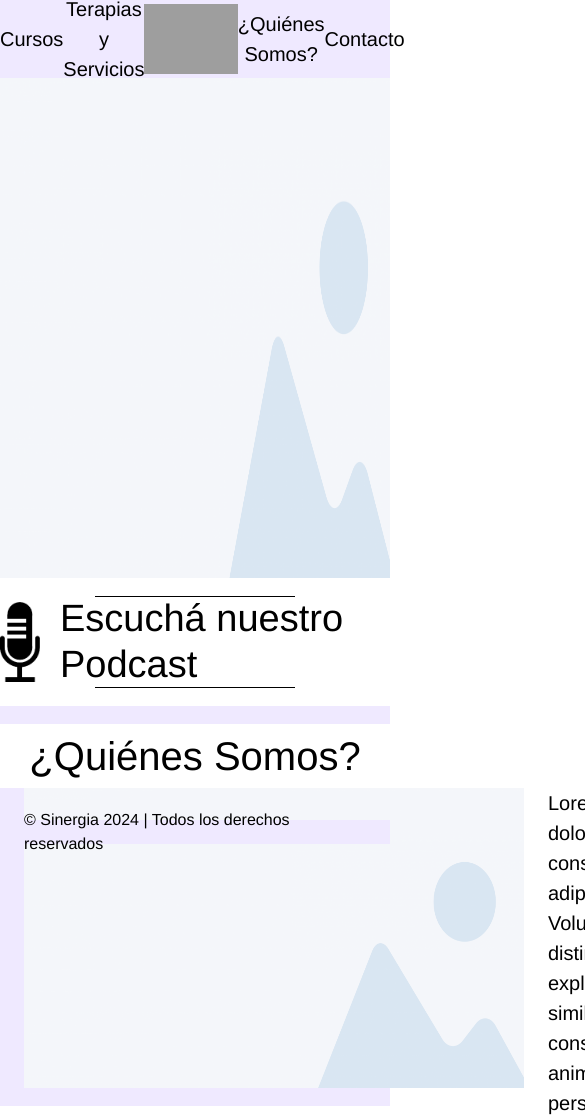
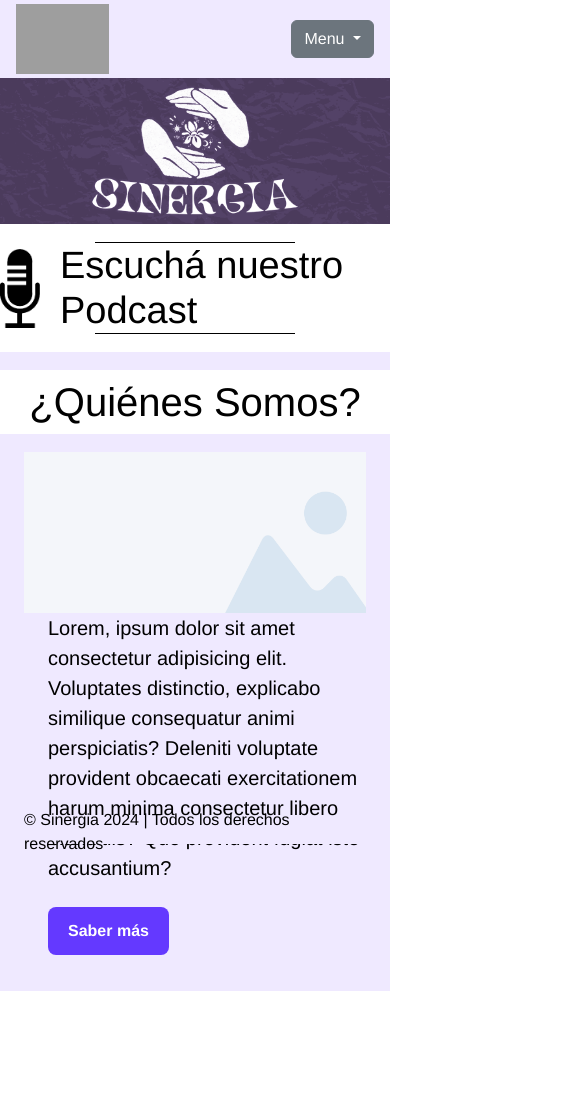
Before and after one commit to gabrielAndreC/sinergia-web, a plain HTML site: page index.html in a window 390 px wide. Shown: the top 1115 px of the page, 585 px wide, since content can reach past the window. After the commit the page ends 991 px from the top, so only its background shows below. Drawn offline with nearby package versions, Linux system fonts and the light colour scheme; grey boxes are pictures that could not be loaded.

Commit message:
Comencé a adaptar la pagina a mobile desde la pagina inicio

```diff
--- a/index.html
+++ b/index.html
@@ -30,11 +30,54 @@
                     <li class="nav__item"><a href="./pages/quienes.html">¿Quiénes Somos?</a></li>
                     <li class="nav__item"><a href="./pages/contacto.html">Contacto</a></li>
                 </ul>
+                <div class="nav__listMobile">
+                    <div class="nav__listMobile__logo">
+                        <a href="index.html">
+                            <img src="./resources/img_logo.png" alt="logo de sinergia">
+                        </a>
+                    </div>
+
+                    <div class="btn-group">
+                        <button class="btn btn-secondary dropdown-toggle" type="button" data-bs-toggle="dropdown" data-bs-auto-close="false" aria-expanded="false">
+                            Menu
+                        </button>
+                        <ul class="dropdown-menu">
+                            <li><a class="dropdown-item" href="#">Inicio</a></li>
+                            <li><hr class="dropdown-divider"></li>
+                            <div class="btn-group">
+                                <button class="btn dropdown-toggle" type="button" data-bs-toggle="dropdown" data-bs-auto-close="outside" aria-expanded="false">
+                                  Cursos
+                                </button>
+                                <ul class="dropdown-menu">
+                                  <li><a class="dropdown-item" href="./pages/cursos/curso-1.html">Curso 1</a></li>
+                                  <li><hr class="dropdown-divider"></li>
+                                  <li><a class="dropdown-item" href="./pages/cursos/curso-1.html">Curso 2</a></li>
+                                </ul>
+                            </div>
+                            <li><hr class="dropdown-divider"></li>
+                            <div class="btn-group">
+                                <button class="btn dropdown-toggle btn-terapias" type="button" data-bs-toggle="dropdown" data-bs-auto-close="outside" aria-expanded="false">
+                                  Terapias y Servicios
+                                </button>
+                                <ul class="dropdown-menu">
+                                  <li><a class="dropdown-item" href="./pages/terapias.html">Terapias</a></li>
+                                  <li><hr class="dropdown-divider"></li>
+                                  <li><a class="dropdown-item" href="./pages/runas_tarot.html">Runas y Tarot</a></li>
+                                </ul>
+                            </div>
+                            <li><hr class="dropdown-divider"></li>
+                            <li><a class="dropdown-item" href="./pages/quienes.html">¿Quiénes Somos?</a></li>
+                            <li><hr class="dropdown-divider"></li>
+                            <li><a class="dropdown-item" href="./pages/contacto.html">Contacto</a></li>
+                        </ul>
+                    </div>
+                </div>
             </nav>
         </header>
         <main>
+            <div class="inicio__wrapper">
                 <div class="inicio__hero">
-                <img src="./resources/heroPlaceholder.png" alt="">
+                    <img src="./resources/img_inicioHero.png" alt="">
                 </div>
                 <section class="inicio__podcast">
                     <div class="graphics__line"></div>
@@ -54,6 +97,7 @@
                         </div>
                     </div>
                 </section>
+            </div>
         </main>
         <footer>
             <p>© Sinergia 2024 | Todos los derechos reservados</p>
--- a/styles/style.css
+++ b/styles/style.css
@@ -36,6 +36,22 @@ header nav{
     padding: 0;
     margin: 0;
 }
+.nav__listMobile{
+    display: none;
+    flex-direction: row;
+    align-items: center;
+    justify-content: space-between;
+    width: 100%;
+    padding: 0 16px;
+    margin: 0;
+}
+.nav__listMobile__logo{
+    cursor: default;
+}
+.nav__listMobile__logo img{
+    height: 70px;
+}
+
 
 .nav__item{
     list-style-type:none;
@@ -93,14 +109,26 @@ main{
     height: 70px;
     vertical-align: middle;
 }
-
+.inicio__wrapper{
+    display: flex;
+    flex-direction: column;
+    align-items: center;
+    height: 100%;
+    padding-bottom: 28px;
+}
+.inicio__hero{
+    display: flex;
+    justify-content: center;
+    width: 100%;
+}
 .inicio__hero img{
     width: 100%;
-    height: 500px;
+    max-width: 1200px;
 }
 
 .inicio__podcast{
     width: 100%;
+    max-width: 1200px;
     display: flex;
     flex-direction: column;
     align-items: center;
@@ -124,8 +152,9 @@ main{
 }
 
 .inicio__quienes{
+    max-width: 1200px;
     width: 100%;
-    height: 400px;
+    height: 100%;
     padding: 18px 0;
     background-color: rgb(239, 233, 255);
     margin-bottom: 48px;
@@ -139,7 +168,7 @@ main{
 }
 
 .inicio__quienesContainer{
-    padding: 0 24px;
+    padding: 18px 24px;
     display: flex;
     flex-direction: row;
 }
@@ -390,7 +419,7 @@ footer p{
     border-bottom: 1px solid black;
 }
 
-/* BOOTSTRAP */
+/* BOOTSTRAP FORM Pagina contacto */
 .mb-3{
     max-width: auto;
     height: 300px;
@@ -414,3 +443,23 @@ footer p{
 .card-text{
     font-size: 16px;
 }
+
+/* Mobile L: 375 */
+
+@media (max-width: 425px){
+
+    .nav__list{
+        display: none;
+    }
+    .nav__listMobile{
+        display: flex;
+    }
+    .inicio__quienesContainer{
+        flex-direction: column;
+    }
+    .inicio__quienesContainer img{
+        width: 100%;
+        height: unset;
+    }
+
+}
```
Also changed, not shown: resources/img_inicioHero.png (added). Lines whose indentation alone changed are shown as unchanged.
